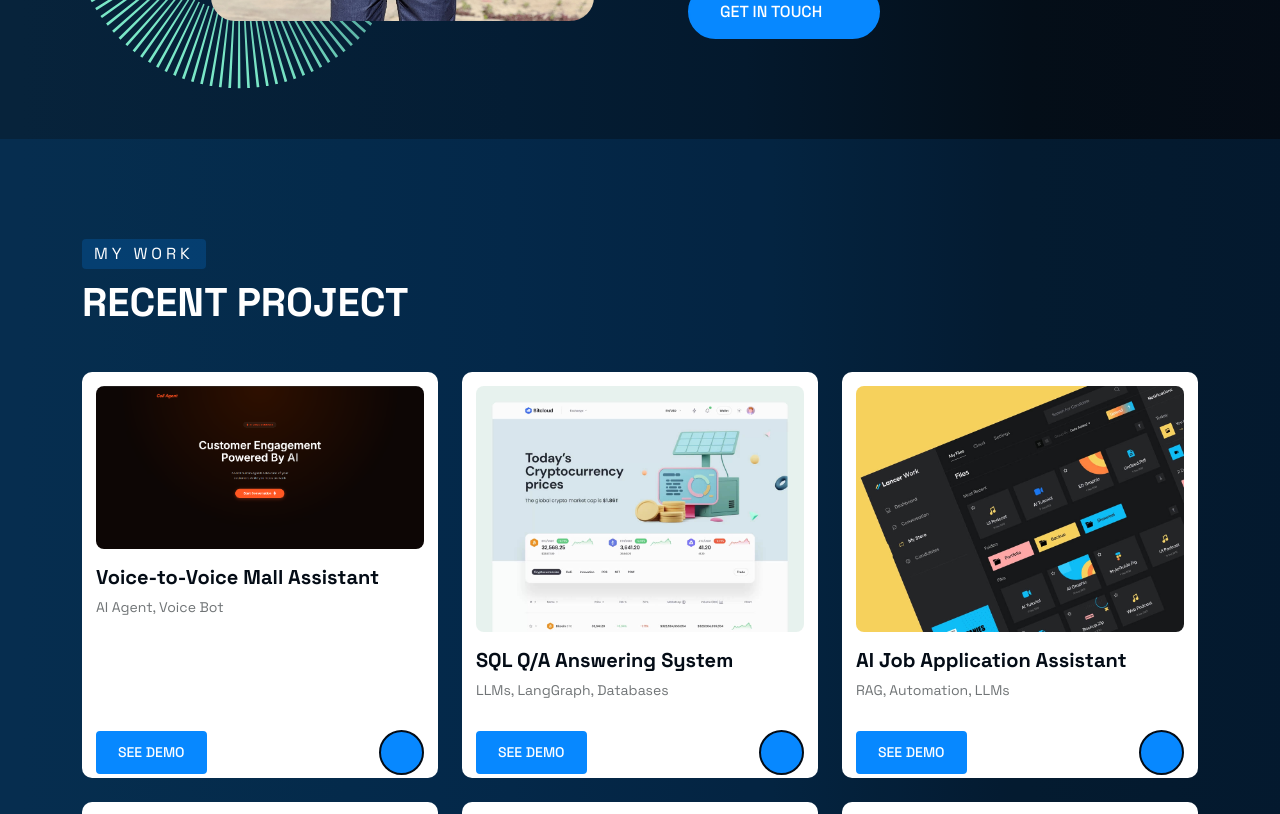
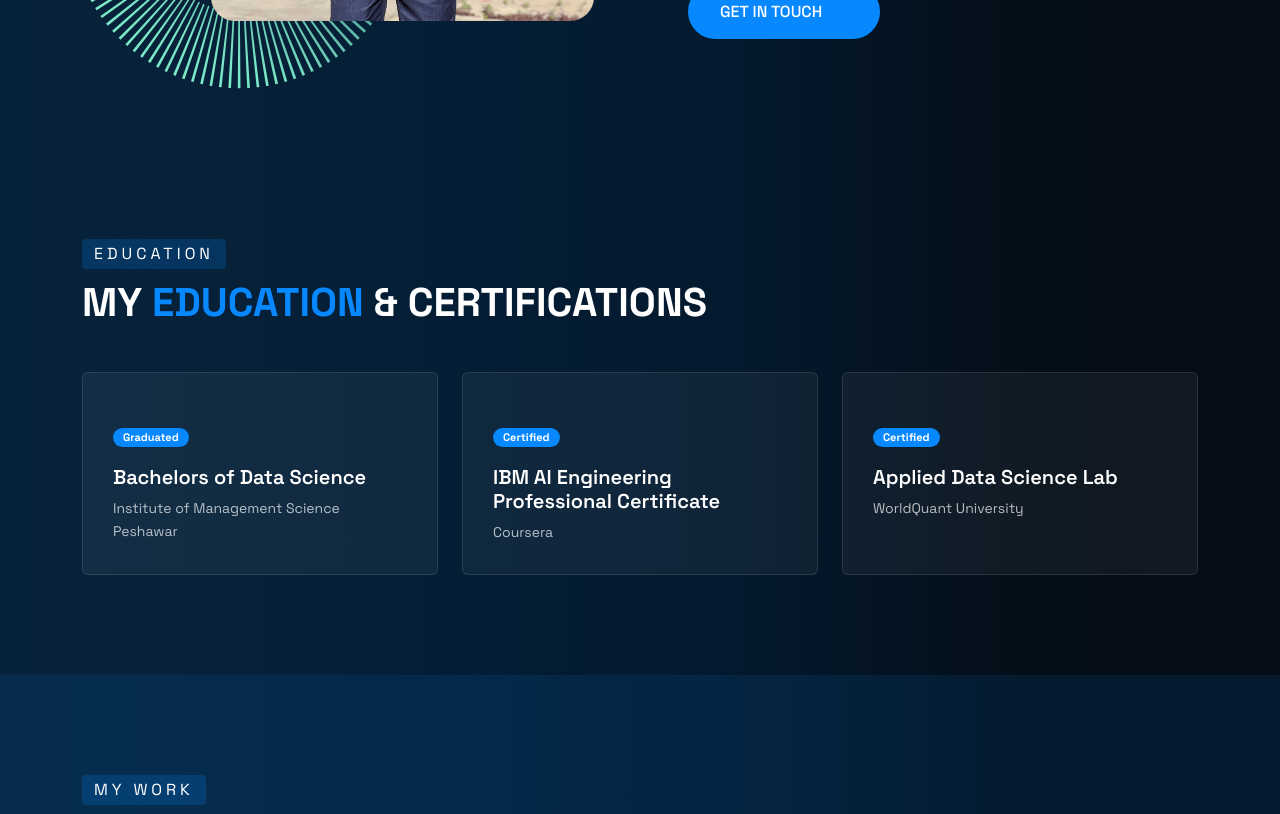
Before and after one commit to imadkhattak/imad-portfolio2, a React (Create React App) app: page / in a window 1280 px wide. Shown: the part 1240-2054 px from the top of the page. Built offline with nearby package versions, Linux system fonts and the light colour scheme; some icons are missing.

Commit message:
Education section added

```diff
--- /dev/null
+++ b/src/components/Education.jsx
@@ -0,0 +1,88 @@
+import React from "react";
+import SectionHeading from "./SectionHeading";
+
+export default function Education({ data }) {
+  const { sectionHeading, allEducation } = data;
+
+  return (
+    <section className="section" id="education">
+      <div className="container">
+        <SectionHeading
+          miniTitle={sectionHeading.miniTitle}
+          title={sectionHeading.title}
+        />
+        <div className="row">
+          {allEducation?.map((item, index) => (
+            <div
+              className="col-md-6 col-lg-4 m-15px-tb"
+              key={index}
+              data-aos="fade-up"
+              data-aos-duration="1200"
+              data-aos-delay={index * 100}
+            >
+              <div
+                className="feature-box-01 rounded"
+                style={{
+                  background: "rgba(255, 255, 255, 0.05)",
+                  border: "1px solid rgba(255, 255, 255, 0.1)",
+                  padding: "30px",
+                  height: "100%",
+                }}
+              >
+                <div
+                  className="icon"
+                  style={{
+                    color: "var(--px-theme)",
+                    fontSize: "40px",
+                    marginBottom: "20px",
+                  }}
+                >
+                  <i
+                    className={
+                      item.type === "Education"
+                        ? "bi bi-mortarboard"
+                        : "bi bi-patch-check"
+                    }
+                  ></i>
+                </div>
+                <div className="feature-content">
+                  <span
+                    className="badge mb-2"
+                    style={{
+                      background: "var(--px-theme)",
+                      color: "var(--px-white)",
+                      padding: "4px 10px",
+                      borderRadius: "20px",
+                      fontSize: "11px",
+                    }}
+                  >
+                    {item.duration}
+                  </span>
+                  <h5
+                    style={{
+                      color: "var(--px-white)",
+                      fontWeight: "600",
+                      marginTop: "10px",
+                    }}
+                  >
+                    {item.degree}
+                  </h5>
+                  <p
+                    style={{
+                      color: "var(--px-white)",
+                      opacity: "0.7",
+                      fontSize: "14px",
+                      marginBottom: "0",
+                    }}
+                  >
+                    {item.institute}
+                  </p>
+                </div>
+              </div>
+            </div>
+          ))}
+        </div>
+      </div>
+    </section>
+  );
+}
--- a/src/data/HomePagdData.json
+++ b/src/data/HomePagdData.json
@@ -79,6 +79,32 @@
     ],
     "btnText": "Get in touch",
     "btnUrl": "contactus"
+  },
+  "education": {
+    "sectionHeading": {
+      "miniTitle": "Education",
+      "title": "My <span>Education</span> & Certifications"
+    },
+    "allEducation": [
+      {
+        "degree": "Bachelors of Data Science",
+        "institute": "Institute of Management Science Peshawar",
+        "duration": "Graduated",
+        "type": "Education"
+      },
+      {
+        "degree": "IBM AI Engineering Professional Certificate",
+        "institute": "Coursera",
+        "duration": "Certified",
+        "type": "Certification"
+      },
+      {
+        "degree": "Applied Data Science Lab",
+        "institute": "WorldQuant University",
+        "duration": "Certified",
+        "type": "Certification"
+      }
+    ]
   },
   "projects": {
     "sectionHeading": {
--- a/src/pages/Home.jsx
+++ b/src/pages/Home.jsx
@@ -5,12 +5,14 @@ import Service from "../components/Service";
 import HomePagdData from "../data/HomePagdData.json";
 import Experience from "../components/Experience";
 import Contact from "../components/Contact";
+import Education from "../components/Education";
 
 export default function Home() {
   const {
     hero,
     socialBtns,
     about,
+    education,
     projects,
     service,
     experience,
@@ -20,6 +22,7 @@ export default function Home() {
     <>
       <Hero data={hero} socialData={socialBtns} />
       <About data={about} />
+      <Education data={education} />
       <Projects data={projects} />
       <Service data={service} />
       <Experience data={experience} />
```
